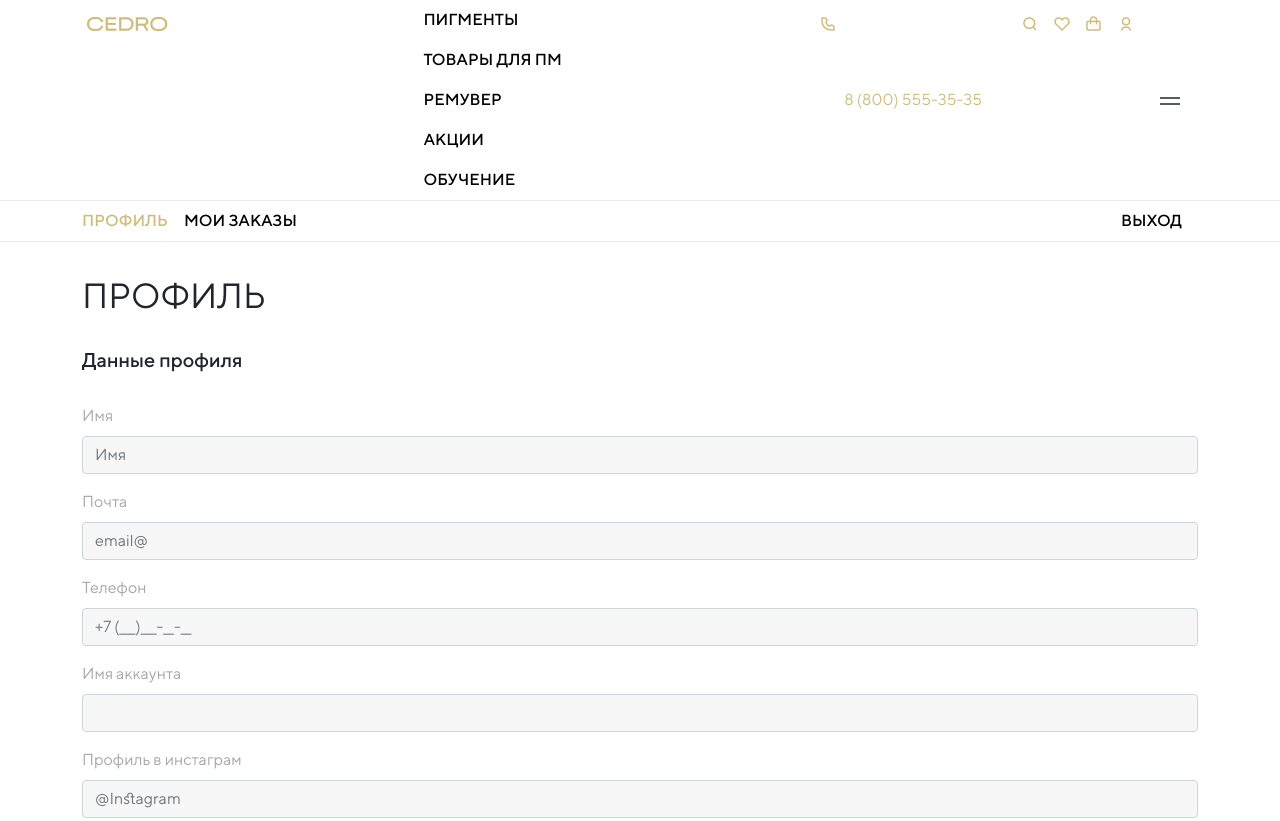
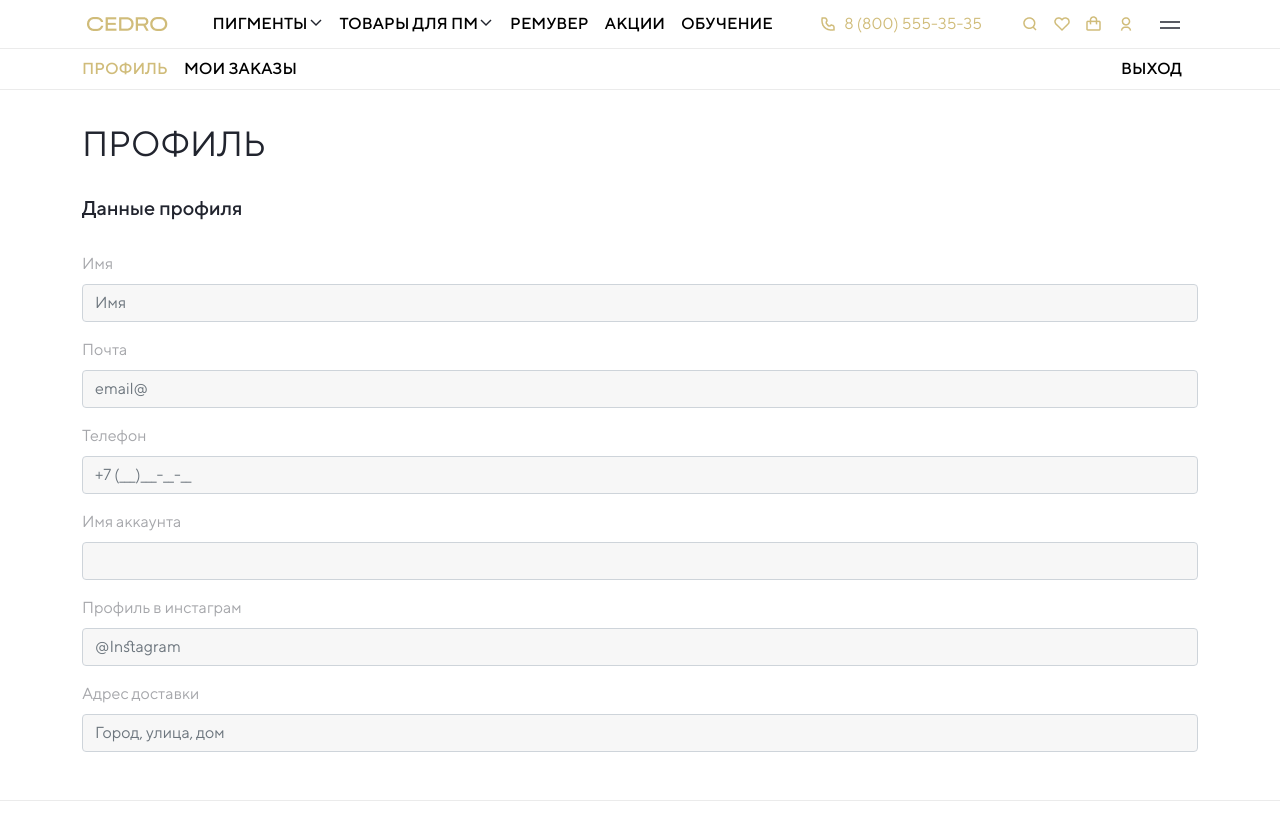
Before and after one commit to Harrytcom/CEDRO_test, a plain HTML site: page index.html in a window 1280 px wide. Shown: the top 821 px of the page. Drawn offline with Linux system fonts and the light colour scheme.

Commit message:
added navigation icon

```diff
--- a/asset/css/styles.css
+++ b/asset/css/styles.css
@@ -75,6 +75,17 @@ h4 {
   z-index: 10;
   position: absolute;
   overflow: auto;
+}
+
+.full-size-navigation {
+  display: none;
+}
+
+@media (min-width: 768px) {
+  .full-size-navigation {
+    display: flex;
+    align-items: center;
+  }
 }
 
 /* .menu_is-open::before {
--- a/index.html
+++ b/index.html
@@ -25,19 +25,23 @@
 
           <div class="full-size-navigation">
             <li class="nav-item">
-              <a class="nav-link px-0" href="#">ПИГМЕНТЫ<span class="color-gold"></span></a>
+              <a class="nav-link px-2 py-0 d-flex" href="#">ПИГМЕНТЫ
+                <img class="align-self-center pb-1" src="/asset/images/arrow_icon.png" alt="">
+              </a>
             </li>
             <li class="nav-item">
-              <a class="nav-link px-0" href="#">ТОВАРЫ ДЛЯ ПМ<span class="color-gold"></span></a>
+              <a class="nav-link px-2 py-0 d-flex" href="#">ТОВАРЫ ДЛЯ ПМ
+                <img class="align-self-center pb-1" src="/asset/images/arrow_icon.png" alt="">
+              </a>
             </li>
             <li class="nav-item">
-              <a class="nav-link px-0" href="#">РЕМУВЕР</a>
+              <a class="nav-link px-2 py-0" href="#">РЕМУВЕР</a>
             </li>
             <li class="nav-item">
-              <a class="nav-link px-0" href="#">АКЦИИ</a>
+              <a class="nav-link px-2 py-0" href="#">АКЦИИ</a>
             </li>
             <li class="nav-item">
-              <a class="nav-link px-0" href="#">ОБУЧЕНИЕ</a>
+              <a class="nav-link px-2 py-0" href="#">ОБУЧЕНИЕ</a>
             </li>
           </div>
 
```
Also changed, not shown: asset/images/arrow_icon.png (added).
